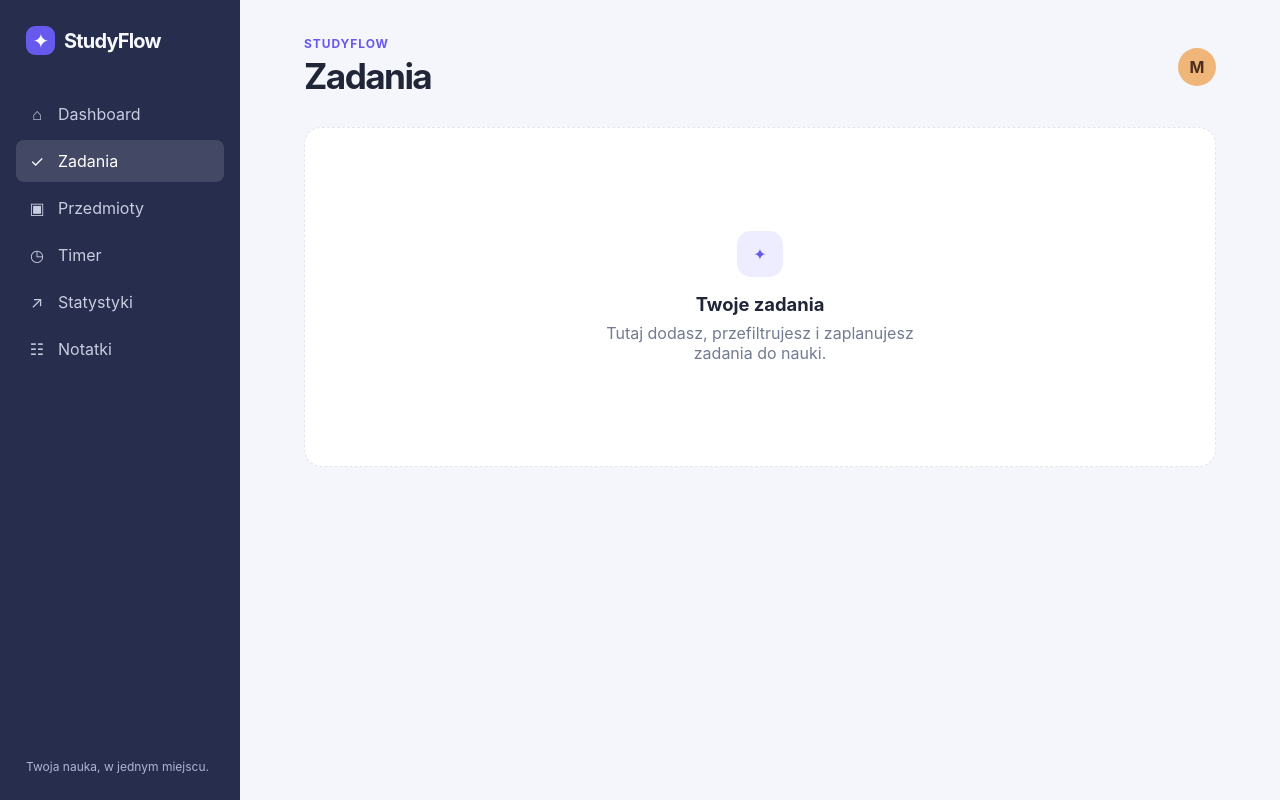
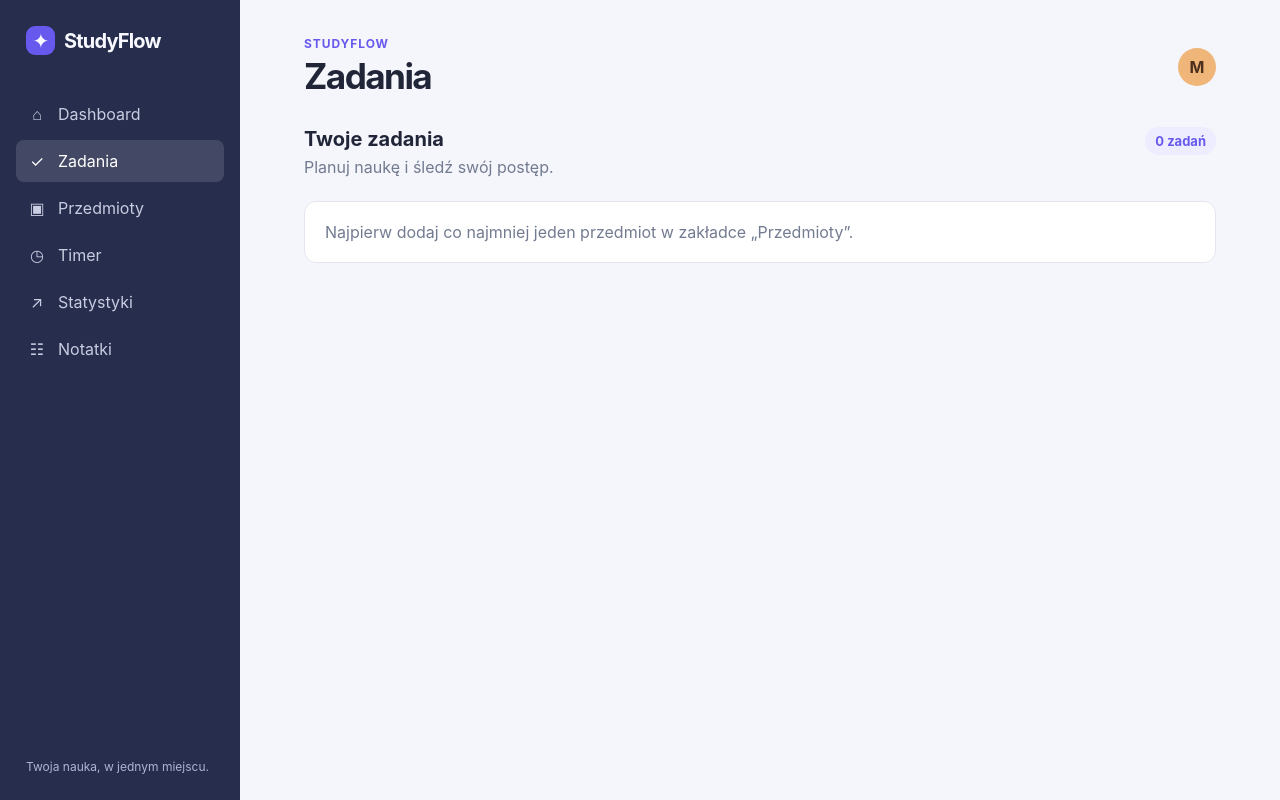
Before and after one commit to DragonFireEx/StudyFlow, a Vue app: page /tasks in a window 1280 px wide. Built offline with nearby package versions, Linux system fonts and the light colour scheme.

Commit message:
add TaskView

```diff
--- a/src/views/TasksView.vue
+++ b/src/views/TasksView.vue
@@ -1,9 +1,271 @@
 <script setup lang="ts">
-import EmptyPage from "../components/ui/EmptyPage.vue";
+import { ref } from "vue"
+import TaskCard from "../components/tasks/TaskCard.vue"
+import TaskForm from "../components/tasks/TaskForm.vue"
+import { useSubjects } from "../composables/useSubjects"
+import { useTaskFilters } from "../composables/useTaskFilters"
+import { useTasks } from "../composables/useTasks"
+import type { StudyTask } from "../types/task"
+
+type TaskInput = Omit<StudyTask, "id" | "createdAt">
+
+const { subjects } = useSubjects()
+
+const {
+  tasks,
+  addTask,
+  updateTask,
+  deleteTask,
+  toggleTaskStatus,
+} = useTasks()
+
+const {
+  searchQuery,
+  selectedSubjectId,
+  selectedStatus,
+  selectedPriority,
+  sortBy,
+  filteredTasks,
+  clearFilters,
+} = useTaskFilters(tasks, subjects)
+
+const taskBeingEdited = ref<StudyTask | null>(null)
+
+const handleSubmit = (taskData: TaskInput) => {
+  if (taskBeingEdited.value) {
+    updateTask(taskBeingEdited.value.id, taskData)
+    taskBeingEdited.value = null
+    return
+  }
+
+  addTask(taskData)
+}
+
+const handleDelete = (task: StudyTask) => {
+  const shouldDelete = window.confirm(
+    `Czy na pewno chcesz usunąć zadanie "${task.title}"?`,
+  )
+
+  if (shouldDelete) {
+    deleteTask(task.id)
+  }
+}
+
+const handleEdit = (task: StudyTask) => {
+  taskBeingEdited.value = task
+}
+
+const cancelEdit = () => {
+  taskBeingEdited.value = null
+}
 </script>
+
 <template>
-  <EmptyPage
-    title="Twoje zadania"
-    description="Tutaj dodasz, przefiltrujesz i zaplanujesz zadania do nauki."
-  />
+  <section class="tasks-view">
+    <div class="tasks-view__header">
+      <div>
+        <h2>Twoje zadania</h2>
+        <p>Planuj naukę i śledź swój postęp.</p>
+      </div>
+
+      <span>{{ tasks.length }} zadań</span>
+    </div>
+
+    <div v-if="subjects.length === 0" class="message">
+      Najpierw dodaj co najmniej jeden przedmiot w zakładce „Przedmioty”.
+    </div>
+
+    <template v-else>
+      <TaskForm
+        :task="taskBeingEdited"
+        @submit="handleSubmit"
+        @cancel="cancelEdit"
+      />
+
+      <section class="filters">
+        <input
+          v-model="searchQuery"
+          type="search"
+          placeholder="Szukaj po tytule..."
+        />
+
+        <select v-model="selectedSubjectId">
+          <option value="">Wszystkie przedmioty</option>
+
+          <option
+            v-for="subject in subjects"
+            :key="subject.id"
+            :value="subject.id"
+          >
+            {{ subject.name }}
+          </option>
+        </select>
+
+        <select v-model="selectedStatus">
+          <option value="">Wszystkie statusy</option>
+          <option value="todo">Do zrobienia</option>
+          <option value="in-progress">W trakcie</option>
+          <option value="done">Ukończone</option>
+        </select>
+
+        <select v-model="selectedPriority">
+          <option value="">Wszystkie priorytety</option>
+          <option value="low">Niski</option>
+          <option value="medium">Średni</option>
+          <option value="high">Wysoki</option>
+        </select>
+
+        <select v-model="sortBy">
+          <option value="newest">Najnowsze</option>
+          <option value="due-date">Najbliższy termin</option>
+          <option value="priority">Najwyższy priorytet</option>
+          <option value="subject">Według przedmiotu</option>
+        </select>
+
+        <button type="button" @click="clearFilters">
+          Wyczyść filtry
+        </button>
+      </section>
+
+      <div v-if="filteredTasks.length" class="task-list">
+        <TaskCard
+          v-for="task in filteredTasks"
+          :key="task.id"
+          :task="task"
+          :subject="subjects.find((subject) => subject.id === task.subjectId)"
+          @toggle-status="toggleTaskStatus"
+          @edit="handleEdit"
+          @delete="handleDelete"
+        />
+      </div>
+
+      <div v-else class="empty-state">
+        <h3>Nie znaleziono zadań</h3>
+        <p>Zmień filtry albo dodaj nowe zadanie.</p>
+      </div>
+    </template>
+  </section>
 </template>
+
+<style scoped lang="scss">
+@use "../styles/variables" as *;
+
+.tasks-view {
+  display: grid;
+  gap: 24px;
+}
+
+.tasks-view__header {
+  display: flex;
+  align-items: flex-start;
+  justify-content: space-between;
+  gap: 16px;
+
+  h2 {
+    margin: 0;
+    font-size: 1.25rem;
+  }
+
+  p {
+    margin: 6px 0 0;
+    color: $color-text-muted;
+  }
+
+  span {
+    padding: 6px 10px;
+    color: $color-primary;
+    font-size: 0.8125rem;
+    font-weight: 700;
+    background: $color-primary-light;
+    border-radius: 999px;
+  }
+}
+
+.filters {
+  display: grid;
+  grid-template-columns: repeat(5, minmax(0, 1fr)) auto;
+  gap: 10px;
+  padding: 16px;
+  background: $color-surface;
+  border: 1px solid $color-border;
+  border-radius: $radius-md;
+  box-shadow: $shadow-sm;
+
+  input,
+  select {
+    width: 100%;
+    padding: 10px;
+    color: $color-text;
+    background: $color-surface;
+    border: 1px solid $color-border;
+    border-radius: $radius-sm;
+    outline: none;
+
+    &:focus {
+      border-color: $color-primary;
+      box-shadow: 0 0 0 3px rgb(103 89 237 / 14%);
+    }
+  }
+
+  button {
+    padding: 10px 12px;
+    color: $color-text-muted;
+    white-space: nowrap;
+    border: 0;
+    border-radius: $radius-sm;
+    background: $color-surface-muted;
+
+    &:hover {
+      color: $color-text;
+    }
+  }
+}
+
+.task-list {
+  display: grid;
+  gap: 12px;
+}
+
+.message,
+.empty-state {
+  padding: 20px;
+  color: $color-text-muted;
+  background: $color-surface;
+  border: 1px solid $color-border;
+  border-radius: $radius-md;
+}
+
+.empty-state {
+  text-align: center;
+
+  h3 {
+    margin: 0;
+    color: $color-text;
+  }
+
+  p {
+    margin: 8px 0 0;
+  }
+}
+
+@media (max-width: 1050px) {
+  .filters {
+    grid-template-columns: repeat(3, 1fr);
+  }
+}
+
+@media (max-width: 650px) {
+  .filters {
+    grid-template-columns: 1fr;
+  }
+
+  .tasks-view__header {
+    display: block;
+
+    span {
+      display: inline-block;
+      margin-top: 12px;
+    }
+  }
+}
+</style>
```
